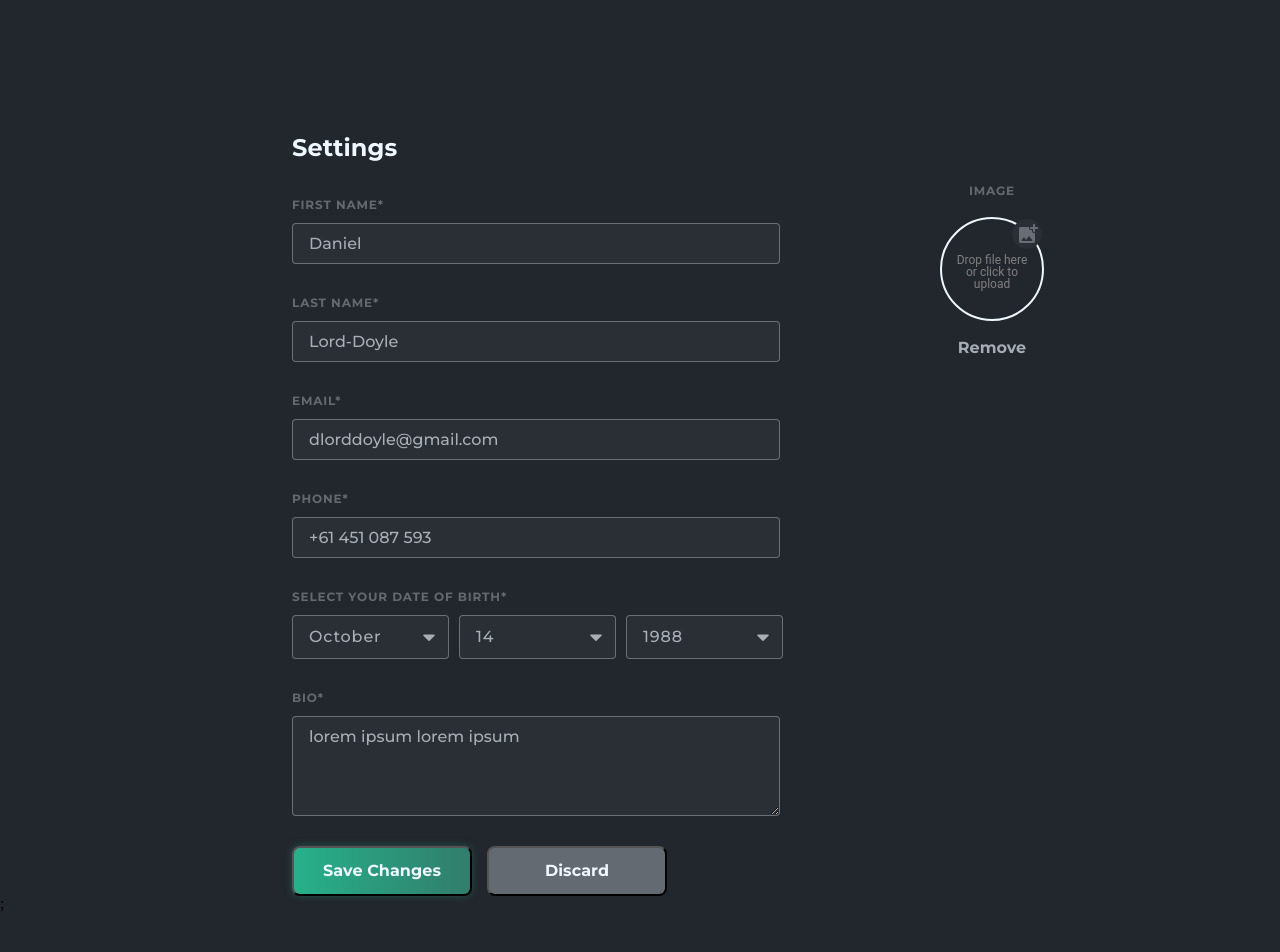
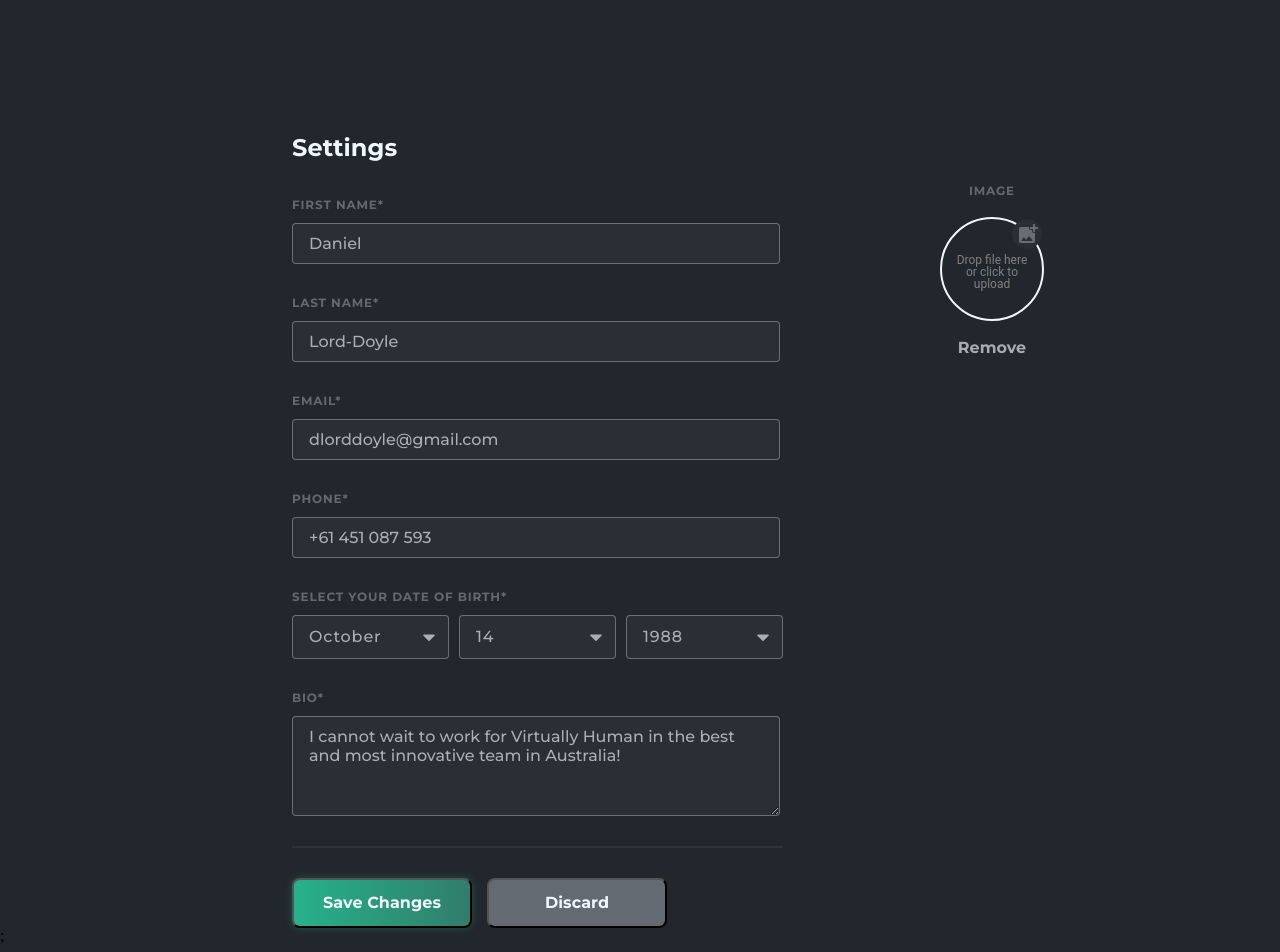
Before and after one commit to thelorddoyle/virtually-human-form, a React (Create React App) app: page / in a window 1280 px wide. Shown: the top 952 px of the page. Built offline with nearby package versions, Linux system fonts and the light colour scheme.

Commit message:
updated button container so that the thing grey line was above buttons as in design

```diff
--- a/src/components/Form.js
+++ b/src/components/Form.js
@@ -19,7 +19,7 @@ function Form () {
         email: 'dlorddoyle@gmail.com',
         phone: '+61 451 087 593',
         dob: new Date(1988, 9, 14),
-        bio: 'lorem ipsum lorem ipsum',
+        bio: 'I cannot wait to work for Virtually Human in the best and most innovative team in Australia!',
         img: null
     };
 
--- a/src/styles/form.css
+++ b/src/styles/form.css
@@ -106,6 +106,9 @@ textarea {
 
 .button-container {
     display: flex;
+    padding-top: 30px;
+    margin-right: 10px;
+    border-top: 2px solid rgba(151, 151, 151, 0.12);
 }
 
 .save-button {
```
